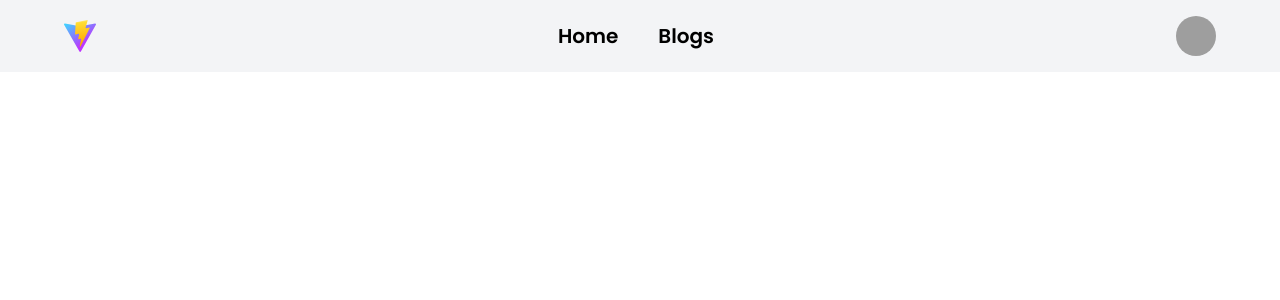
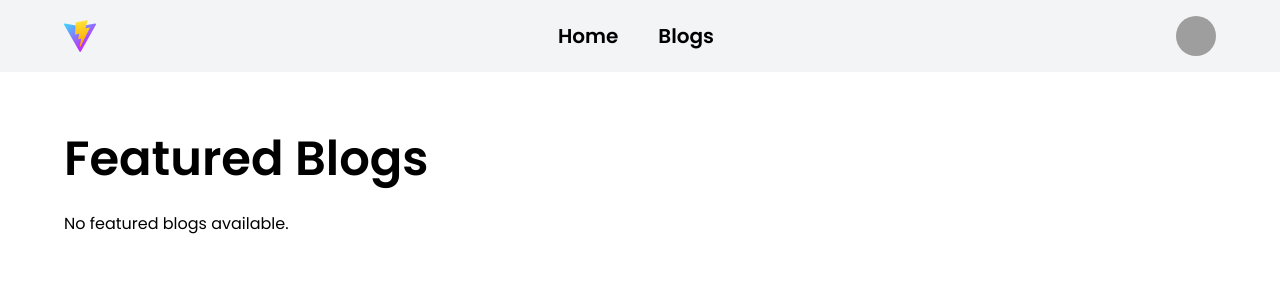
Before and after one commit to 0vai5/Blogify, a React (Vite) app in the folder client/: page / in a window 1280 px wide. Shown: the top 300 px of the page. Built offline with nearby package versions, Linux system fonts and the light colour scheme; grey boxes are pictures that could not be loaded.

Commit message:
featured blogs section completed with conditional rendering

```diff
--- /dev/null
+++ b/client/src/components/BlogCard.jsx
@@ -0,0 +1,26 @@
+import react from "react";
+import { Button, Card, CardContent, CardFooter, CardTitle } from "@/components";
+
+const BlogCard = ({post}) => {
+    return (
+        <Card className="w-full p-3">
+            <CardTitle>
+                <img
+                src={post.image}
+                alt={post.title}
+                height={"200px"}
+                width={"400px"}
+                />
+            </CardTitle>
+            <CardContent>
+                <h3 className="text-2xl font-semibold">{post.title}</h3>
+                <p className="text-xl">{post.content.substring(0, 300)}...</p>
+            </CardContent>
+            <CardFooter>
+                <Button variant="destructive" size="md">Read More</Button>
+            </CardFooter>
+        </Card>
+    )
+}
+
+export default BlogCard
--- /dev/null
+++ b/client/src/components/FeaturedBlogs.jsx
@@ -0,0 +1,21 @@
+import React from 'react';
+import { BlogCard } from "@/components"
+
+const FeaturedBlogs = ({ posts }) => {
+    return (
+        <section className='h-full'>
+            <h1 className="head-text">Featured Blogs</h1>
+            <div className="grid lg:grid-cols-3 md:grid-cols-2 sm:grid-cols-1 gap-4 mt-5">
+                {posts && posts.length > 0 ? (
+                    posts.map((post) => (
+                        <BlogCard key={post.id} post={post} />
+                    ))
+                ) : (
+                    <p>No featured blogs available.</p>
+                )}
+            </div>
+        </section>
+    )
+}
+
+export default FeaturedBlogs;
--- a/client/src/components/index.js
+++ b/client/src/components/index.js
@@ -62,10 +62,14 @@ import {
     Label
 } from "./ui/label"
 import { Input } from "./ui/input"
+import FeaturedBlogs from "./FeaturedBlogs";
+import BlogCard from "./BlogCard"
 
 export {
     Header,
+    FeaturedBlogs,
     MobileNav,
+    BlogCard,
     NavItems,
     UserDropdown,
     Sheet,
--- a/client/src/pages/Home.jsx
+++ b/client/src/pages/Home.jsx
@@ -1,8 +1,12 @@
-import react from "react";
+import react, { useState } from "react";
+import { FeaturedBlogs } from "@/components"
 
 const Home = () => {
+    const [posts, setPosts] = useState(null)
     return (
-        <div>Home</div>
+        <main className="max-container">
+            <FeaturedBlogs posts={posts} />
+        </main>
     )
 }
 
```
